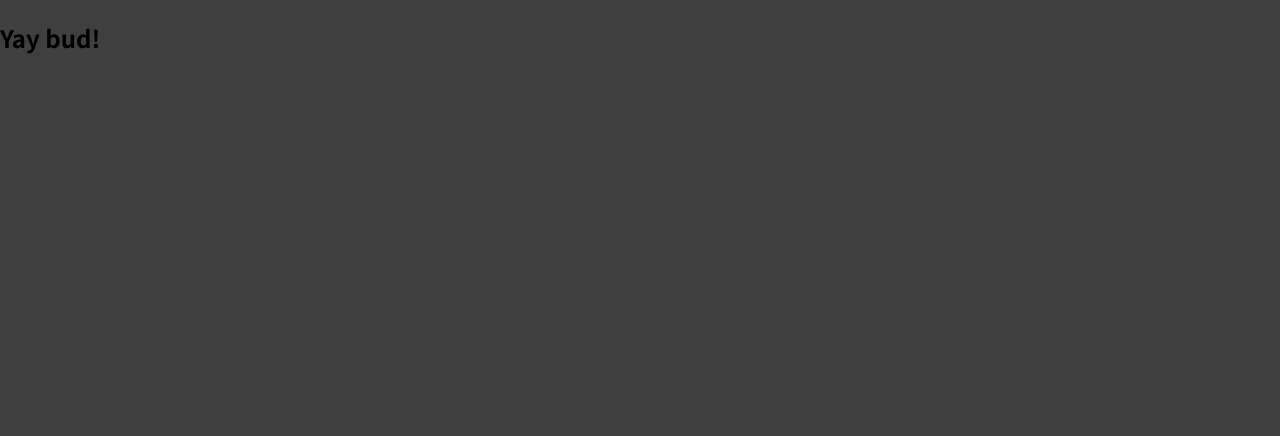
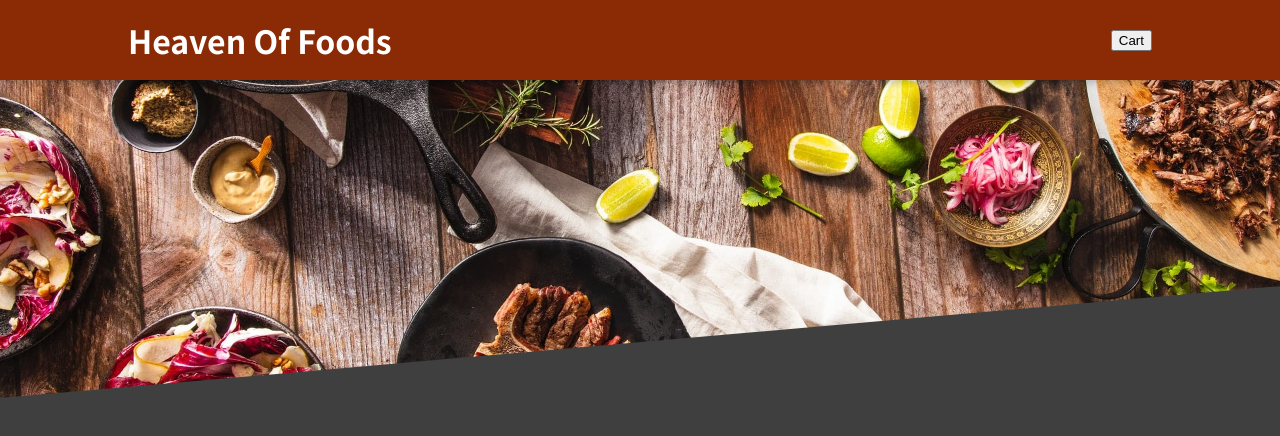
Before and after one commit to isurojit/foodApp, a React (Create React App) app: page / in a window 1280 px wide. Shown: the top 436 px of the page. Built offline with nearby package versions, Linux system fonts and the light colour scheme.

Commit message:
header component added

```diff
--- a/src/App.js
+++ b/src/App.js
@@ -1,9 +1,12 @@
-function App() {
+import React from "react";
+import Header from "./components/Layout/Header";
+
+const App = () => {
   return (
-    <div>
-      <h2>Yay bud!</h2>
-    </div>
+    <React.Fragment>
+      <Header />
+    </React.Fragment>
   );
-}
+};
 
 export default App;
--- /dev/null
+++ b/src/components/Layout/Header.js
@@ -0,0 +1,19 @@
+import React from "react";
+import mealsImg from "../../assets/img/food-banner.jpg";
+import classes from "./Header.module.css";
+
+const Header = (props) => {
+  return (
+    <React.Fragment>
+      <header className={classes.header}>
+        <h1>Heaven Of Foods</h1>
+        <button>Cart</button>
+      </header>
+      <div className={classes["main-image"]}>
+        <img src={mealsImg} alt="A table full of delicious meals" />
+      </div>
+    </React.Fragment>
+  );
+};
+
+export default Header;
--- /dev/null
+++ b/src/components/Layout/Header.module.css
@@ -0,0 +1,29 @@
+.header {
+  position: fixed;
+  top: 0;
+  left: 0;
+  width: 100%;
+  height: 5rem;
+  background-color: #8a2b06;
+  color: white;
+  display: flex;
+  justify-content: space-between;
+  align-items: center;
+  padding: 0 10%;
+  box-shadow: 0 2px 8px rgba(0, 0, 0, 0.25);
+  z-index: 10;
+}
+
+.main-image {
+  width: 100%;
+  height: 25rem;
+  z-index: 0;
+  overflow: hidden;
+}
+
+.main-image img {
+  width: 110%;
+  height: 100%;
+  object-fit: cover;
+  transform: rotateZ(-5deg) translateY(-4rem) translateX(-1rem);
+}
```
Also changed, not shown: src/assets/img/food-banner.jpg (added), 1 other file (tests, documents, lock files or other folders).
